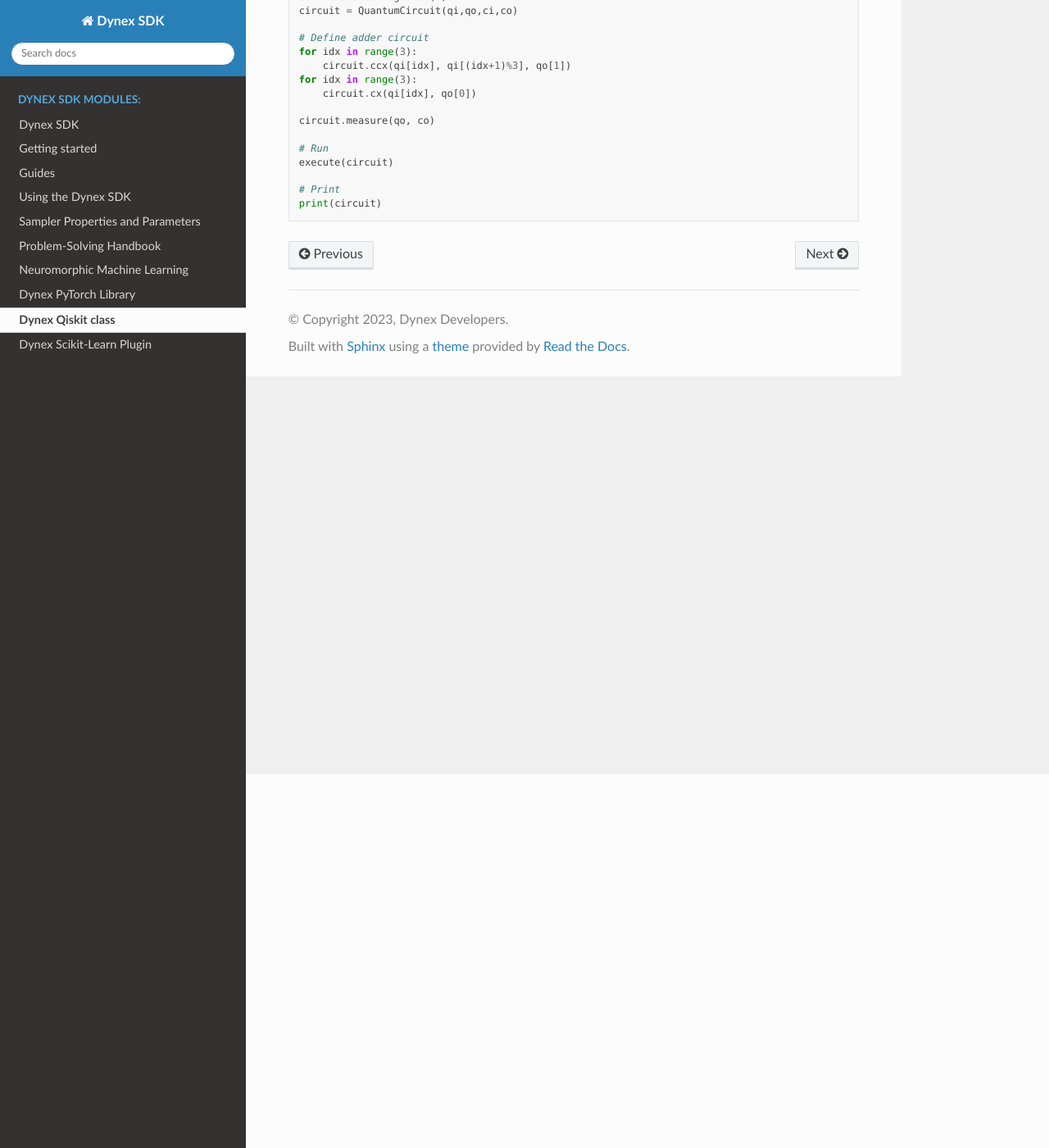
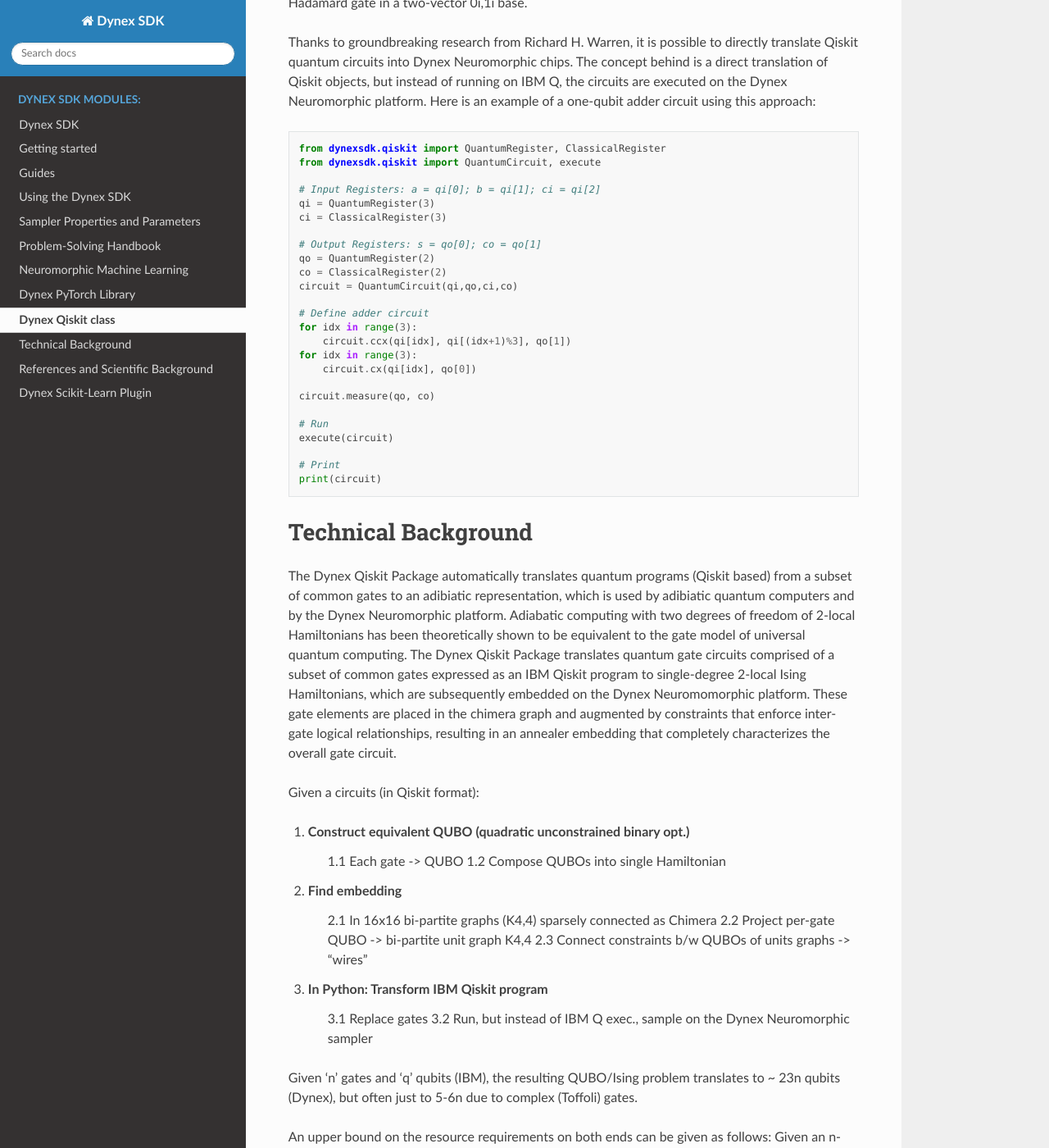
Before and after one commit to dynexcoin/DynexSDK, a Sphinx documentation site: the page built from docs/qiskit.rst, in a window 1280 px wide and 1400 px high, scrolled down 456 px. Shown: the whole window at 82% size. Built offline with Sphinx 7.4.7 and the Read the Docs theme 2.0.0, drawn with Linux system fonts in a browser that asks for light colours; some of the changed text lies outside the part shown.

Commit message:
Add files via upload

```diff
--- a/docs/qiskit.rst
+++ b/docs/qiskit.rst
@@ -1,11 +1,13 @@
 Dynex Qiskit class
 =====================================
+Recent advances in quantum hardware have resulted in the first systems becoming publicly available. On one hand, gate-based quantum computers have been designed, such as the IBM Q, Rigetti’s Aspen, or IonQ’s systems using using superconducting transmons or ion tubes. On the other hand, adibiatic quantum computing and neuromorphic computing has emerged as another possibility to leverage physics inspired computations. It was shown that adiabatic quantum computing can solve the same problems as gate-based (universal) quantum computing given at least two degrees of freedom for 2-local Hamiltonian [3,4,5]. The Dynex Neuromorphic platform supports a 2-local Ising Hamiltonian with a single degree of freedom, which is why it is believed to only solve a subset of the problems that can be expressed by gate-based (universal) quantum machines. In 2014, Warren outlined how a set of universal quantum gates could be realized in adiabatic form using D-Wave’s annealing abstraction [1]. This is demonstrated, among others, for C-NOT, Toffoli (CC-NOT), Swap and C-Swap (Fredkin) gates in a {0, 1} base of qubit states, and for the Hadamard gate in a two-vector 0i,1i base.
+
 Thanks to groundbreaking research from Richard H. Warren, it is possible to directly translate Qiskit quantum circuits into Dynex Neuromorphic chips. The concept behind is a direct translation of Qiskit objects, but instead of running on IBM Q, the circuits are executed on the Dynex Neuromorphic platform. Here is an example of a one-qubit adder circuit using this approach:
 
 .. code-block:: Python
 
-   from dynex.qiskit import QuantumRegister, ClassicalRegister
-   from dynex.qiskit import QuantumCircuit, execute
+   from dynexsdk.qiskit import QuantumRegister, ClassicalRegister
+   from dynexsdk.qiskit import QuantumCircuit, execute
 
    # Input Registers: a = qi[0]; b = qi[1]; ci = qi[2]
    qi = QuantumRegister(3)
@@ -29,3 +31,41 @@
 
    # Print
    print(circuit)
+
+Technical Background
+=====================================
+The Dynex Qiskit Package automatically translates quantum programs (Qiskit based) from a subset of common gates to an adibiatic representation, which is used by adibiatic quantum computers and by the Dynex Neuromorphic platform. Adiabatic computing with two degrees of freedom of 2-local Hamiltonians has been theoretically shown to be equivalent to the gate model of universal quantum computing. The Dynex Qiskit Package translates quantum gate circuits comprised of a subset of common gates expressed as an IBM Qiskit program to single-degree 2-local Ising Hamiltonians, which are subsequently embedded on the Dynex Neuromomorphic platform. These gate elements are placed in the chimera graph and augmented by constraints that enforce inter-gate logical relationships, resulting in an annealer embedding that completely characterizes the overall gate circuit.
+
+Given a circuits (in Qiskit format):
+
+1. Construct equivalent QUBO (quadratic unconstrained binary opt.)
+    1.1 Each gate -> QUBO
+    1.2 Compose QUBOs into single Hamiltonian
+
+2. Find embedding
+    2.1 In 16x16 bi-partite graphs (K4,4) sparsely connected as Chimera
+    2.2 Project per-gate QUBO -> bi-partite unit graph K4,4
+    2.3 Connect constraints b/w QUBOs of units graphs -> “wires”
+
+3. In Python: Transform IBM Qiskit program
+    3.1 Replace gates
+    3.2 Run, but instead of IBM Q exec., sample on the Dynex Neuromorphic sampler
+
+Given 'n' gates and 'q' qubits (IBM), the resulting QUBO/Ising problem translates to ~ 23n qubits (Dynex), but often just to 5-6n due to complex (Toffoli) gates.
+
+An upper bound on the resource requirements on both ends can be given as follows: Given an n-gate quantum circuit (in our case specified as a Qiskit program), a translation to an adiabatic form is provided in no more than 32n adiabatic qubits on its QUBO/Ising representation. The factor is comprised of 8 qubits for the K4,4 representation of a gate, the remaining 24 qubits are used as wiring to the left and below that gate-equivalent K4,4 graph. Notice that an increase by 32X still increases the capabilities by mapping to the Dynex platform dramatically, and problems can often be mapped more efficiently.
+
+Notice that currently we do not provide a translation for the Hadamard gate, H, as it requires a different base of qubit states than the others.
+
+References and Scientific Background
+=====================================
+
+[1] Warren, Richard. (2014). Gates for Adiabatic Quantum Computing.
+
+[2] Regan, Malcolm & Eastwood, Brody & Nagabhiru, Mahita & Mueller, Frank. (2019). Automatically Translating Quantum Programs from a Subset of Common Gates to an Adiabatic Representation. 10.1007/978-3-030-21500-2_9.
+
+[3] Aharonov, D., van Dam, W., Kempe, J., Landau, Z., Lloyd, S., Regev, O.: Adiabatic quantum computation is equivalent to standard quantum computation. SIAM J. Comput. 37(1), 166–194 (Apr 2007). https://doi.org/10.1137/S0097539705447323, http://dx.doi.org/10.1137/S0097539705447323
+
+[4] Bacon, D., Flammia, S.T., Crosswhite, G.M.: Adiabatic quantum transistors (2012). https://doi.org/10.1103/PhysRevX.3.021015
+
+[5] Dorit Aharonov, Wim van Dam, J.K.Z.L.S.L.O.R.: Adiabatic quantum computation is equivalent to standard quantum computation. ArXiv e-prints (May 2004), https://arxiv.org/abs/quant-ph/0405098
```
Also changed, not shown: docs/index.rst (+8 -2 lines).
